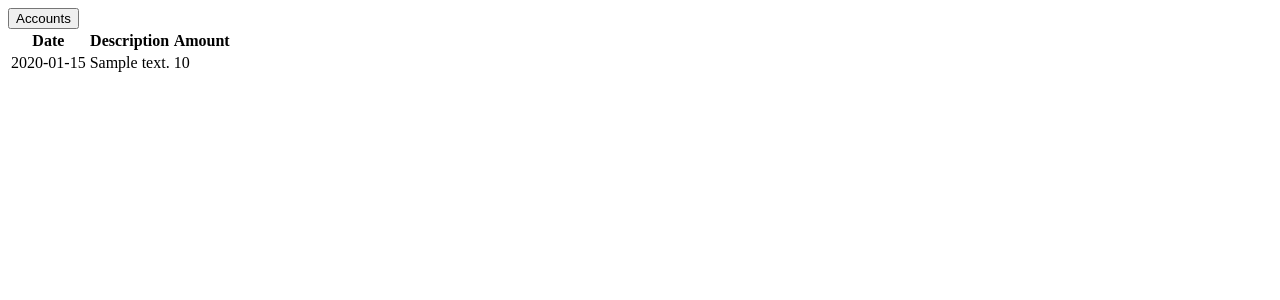
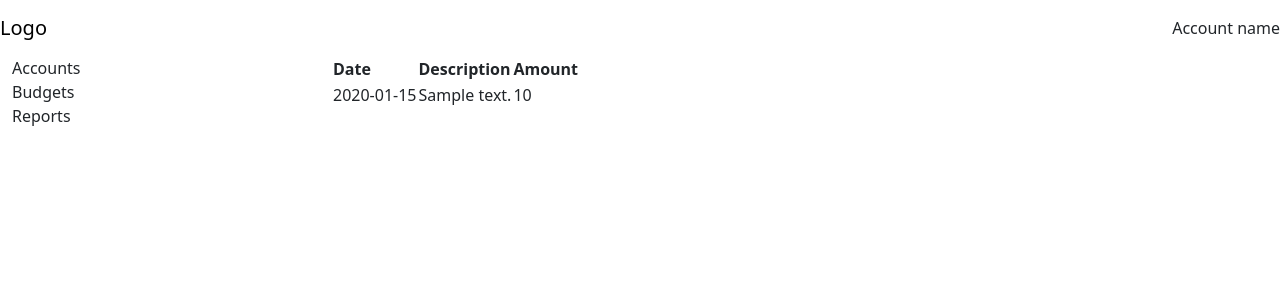
Before and after one commit to adogb/budget-app, a Flask app: template webapp/templates/index.html in a window 1280 px wide. Shown: the top 300 px of the page. Run offline with Flask 3, Linux system fonts and the light colour scheme; the template is opened without the code that fills it: most values are stand-ins (such as "Sample title", 1, 10 or a date in 2020).

Commit message:
Add Bootstrap navigation elements

```diff
--- a/webapp/templates/index.html
+++ b/webapp/templates/index.html
@@ -4,11 +4,23 @@
   <meta charset="UTF-8">
   <meta http-equiv="X-UA-Compatible" content="IE=edge">
   <meta name="viewport" content="width=device-width, initial-scale=1.0">
+  <link href="https://cdn.jsdelivr.net/npm/bootstrap@5.3.2/dist/css/bootstrap.min.css" rel="stylesheet" integrity="sha384-T3c6CoIi6uLrA9TneNEoa7RxnatzjcDSCmG1MXxSR1GAsXEV/Dwwykc2MPK8M2HN" crossorigin="anonymous">
   <link rel="stylesheet" href="../static/styles.css">
   <title>Audrey's Money</title>
 </head>
 <body>
-  <button>Accounts</button>
+  <header class="navbar">
+    <a class="navbar-brand" href="#">Logo</a>
+    <div>Account name</div>
+  </header>
+  <div class="container-fluid">
+    <div class="row">
+      <nav id="sidebar" class="col-3 position-sticky flex-column">
+        <a class="nav-link active" href="#">Accounts</a>
+        <a class="nav-link" href="#">Budgets</a>
+        <a class="nav-link" href="#">Reports</a>
+      </nav>
+      <main class="col-9">
         <div id="balance"></div>
         <div id="graph"></div>
         <div id="transaction-list">
@@ -32,5 +44,11 @@
           </table>
 
         </div>
+      </main>
+    </div>
+  </div>
+
+  <script src="https://cdn.jsdelivr.net/npm/bootstrap@5.3.2/dist/js/bootstrap.bundle.min.js" integrity="sha384-C6RzsynM9kWDrMNeT87bh95OGNyZPhcTNXj1NW7RuBCsyN/o0jlpcV8Qyq46cDfL" crossorigin="anonymous"></script>
+
 </body>
 </html>
```
Lines whose indentation alone changed are shown as unchanged.
